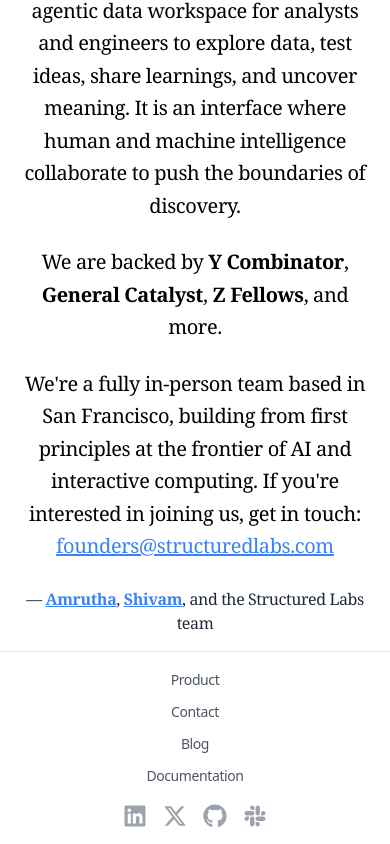
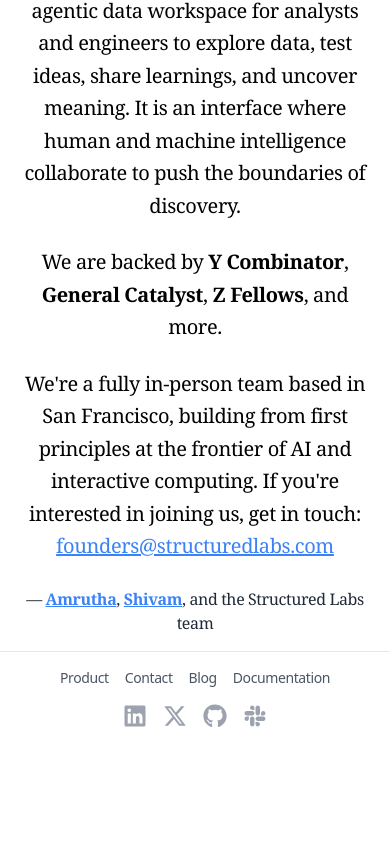
Before and after one commit to StructuredLabs/st-landing, a Next.js app: page / in a window 390 px wide. Shown: the part 442-1286 px from the top of the page. After the commit the page ends 1186 px from the top, so only its background shows below. Built offline with nearby package versions, Linux system fonts and the light colour scheme.

Commit message:
Update footer.tsx

```diff
--- a/components/ui/footer.tsx
+++ b/components/ui/footer.tsx
@@ -1,33 +1,32 @@
 import { FaLinkedin, FaXTwitter, FaGithub, FaSlack } from "react-icons/fa6";
-import { AiFillSlackCircle } from "react-icons/ai";
 
 const navigation = {
   company: [
-    { name: 'Product', href: 'https://www.preswald.com' },
-    { name: 'Contact', href: 'mailto:founders@structuredlabs.com' },
-    { name: 'Blog', href: 'https://www.blog.structuredlabs.com/' },
-    { name: 'Documentation', href: 'https://docs.preswald.com' },
+    { name: "Product", href: "https://www.preswald.com" },
+    { name: "Contact", href: "mailto:founders@structuredlabs.com" },
+    { name: "Blog", href: "https://www.blog.structuredlabs.com/" },
+    { name: "Documentation", href: "https://docs.preswald.com" },
   ],
   social: [
     {
-      name: 'Linkedin',
-      href: 'https://www.linkedin.com/company/structuredlabs/',
-      icon: (props: any) => <FaLinkedin className="h-6 w-6" />,
+      name: "Linkedin",
+      href: "https://www.linkedin.com/company/structuredlabs/",
+      icon: () => <FaLinkedin className="h-6 w-6" />,
     },
     {
-      name: 'Twitter',
-      href: 'https://www.x.com/structuredlabs',
-      icon: (props: any) => <FaXTwitter className="h-6 w-6" />,
+      name: "Twitter",
+      href: "https://www.x.com/structuredlabs",
+      icon: () => <FaXTwitter className="h-6 w-6" />,
     },
     {
-      name: 'GitHub',
-      href: 'https://github.com/StructuredLabs/preswald',
-      icon: (props: any) => <FaGithub className="h-6 w-6" />,
+      name: "GitHub",
+      href: "https://github.com/StructuredLabs/preswald",
+      icon: () => <FaGithub className="h-6 w-6" />,
     },
     {
-      name: 'Slack',
-      href: 'https://preswald-community.slack.com/join/shared_invite/zt-265ong01f-UHP6BP3FzvOmMQDIKty_JQ',
-      icon: (props: any) => <FaSlack className="h-6 w-6" />,
+      name: "Slack",
+      href: "https://preswald-community.slack.com/join/shared_invite/zt-265ong01f-UHP6BP3FzvOmMQDIKty_JQ",
+      icon: () => <FaSlack className="h-6 w-6" />,
     },
   ],
 };
@@ -36,21 +35,23 @@
   return (
     <footer aria-labelledby="footer-heading" className="bg-white">
       <div className="border-t border-gray-900/10 py-4 px-6 flex flex-col sm:flex-row items-center justify-between gap-4">
-        <div className="flex flex-col sm:flex-row items-center space-y-2 sm:space-y-0 sm:space-x-4">
+        {/* First row (Links) */}
+        <div className="flex flex-wrap justify-center gap-4">
           {navigation.company.map((item) => (
             <a
               key={item.name}
               href={item.href}
               target="_blank"
               rel="noopener noreferrer"
-              className="text-sm leading-6 text-gray-600 hover:text-gray-900"
+              className="text-sm text-gray-600 hover:text-gray-900"
             >
               {item.name}
             </a>
           ))}
         </div>
 
-        <div className="flex items-center space-x-4">
+        {/* Second row (Socials) */}
+        <div className="flex justify-center gap-4">
           {navigation.social.map((item) => (
             <a
               key={item.name}
@@ -60,7 +61,7 @@
               className="text-gray-400 hover:text-gray-500"
             >
               <span className="sr-only">{item.name}</span>
-              <item.icon aria-hidden="true" className="h-6 w-6" />
+              <item.icon aria-hidden="true" />
             </a>
           ))}
         </div>
```
